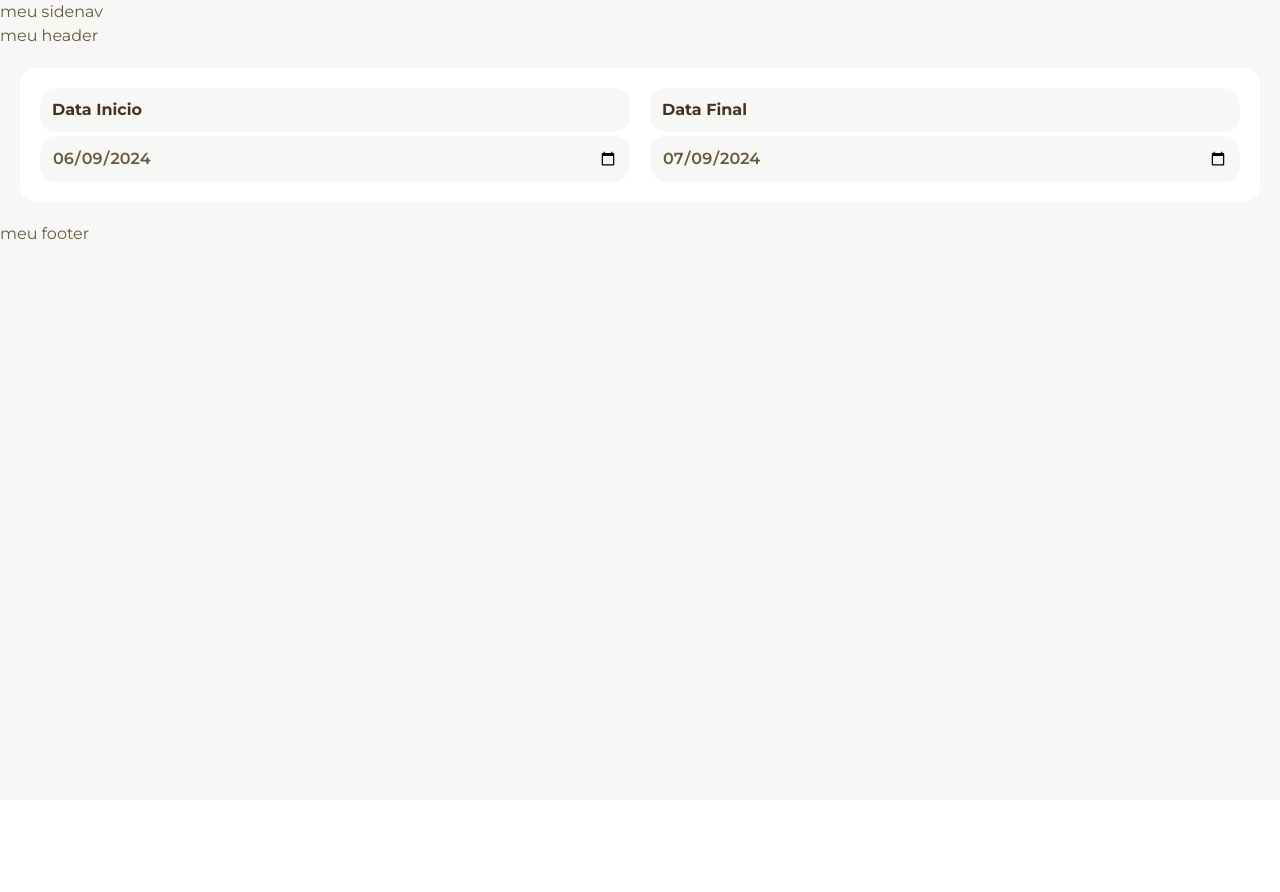
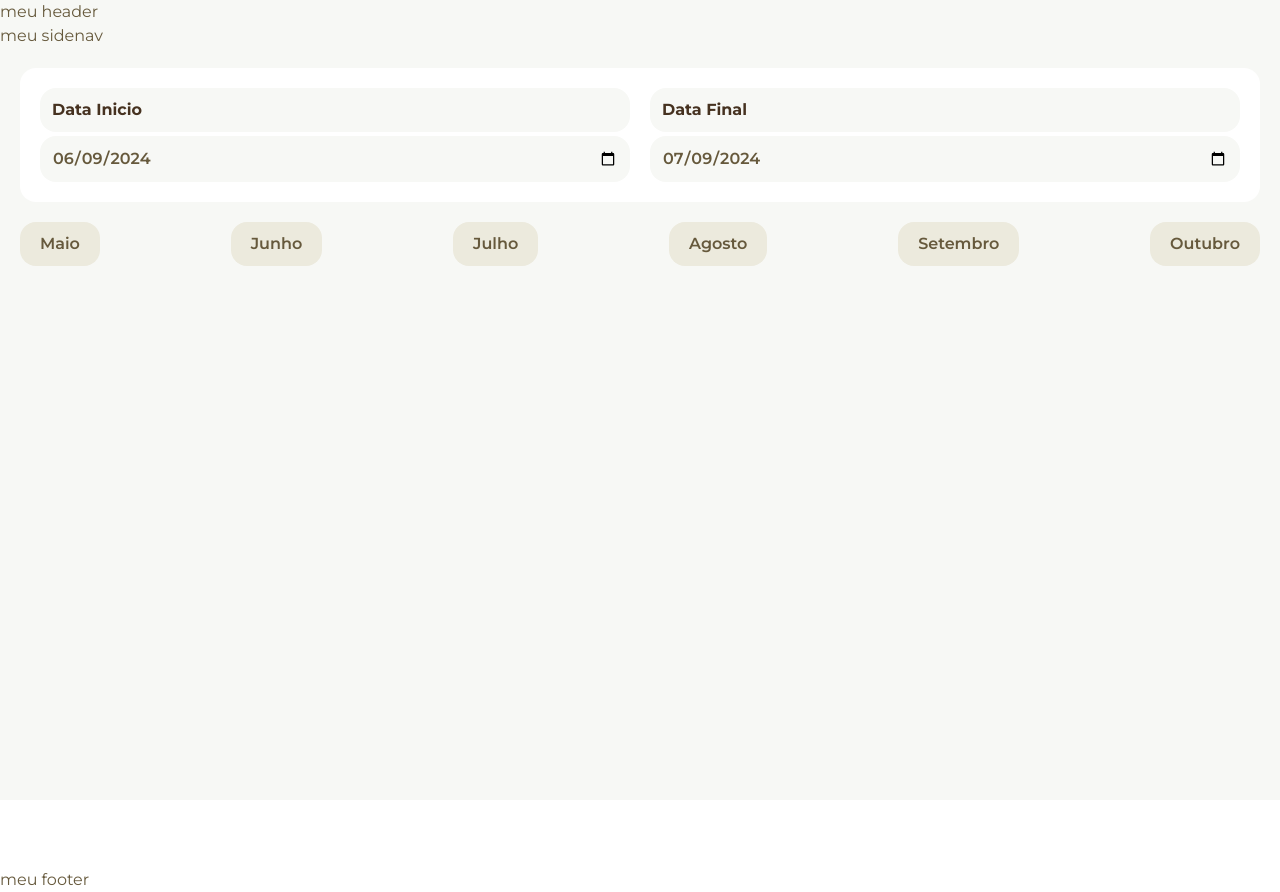
Before and after one commit to pedroin1/fintech-react, a React (Create React App) app: page / in a window 1280 px wide. Before the commit the page ends 800 px from the top, so only its background shows below. Built offline with nearby package versions, Linux system fonts and the light colour scheme; no server answers.

Commit message:
Criando botoes de mes

```diff
--- a/src/App.tsx
+++ b/src/App.tsx
@@ -8,9 +8,9 @@ export default function App() {
   return (
     <VendaContextProdiver>
       <div className="h-screen font-montserrat text-color_2 bg-color_4">
+        <HeaderComponent />
         <SidenavComponent />
         <main>
-          <HeaderComponent />
           <ResumoPage />
         </main>
         <FooterComponent />
--- /dev/null
+++ b/src/components/ButtonMes.tsx
@@ -0,0 +1,54 @@
+import { ComponentProps } from "react";
+import { useVendas } from "../hooks/UseVendas";
+
+export default function ButtonMes({ monthNumber, ...props }: ButtonProps) {
+  const { setDataInicio, setDataFinal } = useVendas();
+
+  function getMonthNameBr(monthNumber: number): string {
+    const date = new Date();
+    date.setMonth(date.getMonth() + monthNumber);
+    const name = new Intl.DateTimeFormat("pt-BR", { month: "long" }).format(
+      date
+    );
+    return name;
+  }
+
+  function formatDate(date: Date) {
+    const dd = String(date.getDate()).padStart(2, "0");
+    const mm = String(date.getMonth() + 1).padStart(2, "0");
+    const yyyy = date.getFullYear();
+    return yyyy + "-" + mm + "-" + dd;
+  }
+
+  const handleClickSetMes = (month: number) => {
+    const date = new Date();
+    date.setMonth(date.getMonth() + month);
+    const firstDateOfMonth = new Date(date.getFullYear(), date.getMonth(), 1);
+    const lastDateOfMonth = new Date(
+      date.getFullYear(),
+      date.getMonth() + 1,
+      0
+    );
+
+    const firstDateFormated = formatDate(firstDateOfMonth);
+    const lastDateFormated = formatDate(lastDateOfMonth);
+
+    setDataInicio(firstDateFormated);
+    setDataFinal(lastDateFormated);
+  };
+
+  return (
+    <button
+      onClick={() => handleClickSetMes(monthNumber)}
+      className="px-default py-small border-none outline-none bg-color_3 capitalize font-semibold rounded-2xl
+        hover:bg-color_2 hover:text-color_4 transition-colors"
+      {...props}
+    >
+      {getMonthNameBr(monthNumber)}
+    </button>
+  );
+}
+
+interface ButtonProps extends ComponentProps<"button"> {
+  monthNumber: number;
+}
--- /dev/null
+++ b/src/components/MonthPicker.tsx
@@ -0,0 +1,17 @@
+import ButtonMes from "./ButtonMes";
+
+export default function MonthPicker() {
+  const monthArray: number[] = [-2, -1, 0, +1, +2, +3];
+
+  return (
+    <div className="m-default flex justify-between">
+      {monthArray.map((month, index) => (
+        <ButtonMes key={index} monthNumber={month} />
+      ))}
+    </div>
+  );
+}
+
+interface Props {
+  monthName: string;
+}
--- a/src/pages/Resumo.tsx
+++ b/src/pages/Resumo.tsx
@@ -1,9 +1,11 @@
 import DateRange from "../components/DateRange";
+import MonthPicker from "../components/MonthPicker";
 
 export default function ResumoPage() {
   return (
-    <section>
+    <section className="h-screen">
       <DateRange />
+      <MonthPicker />
     </section>
   );
 }
```
